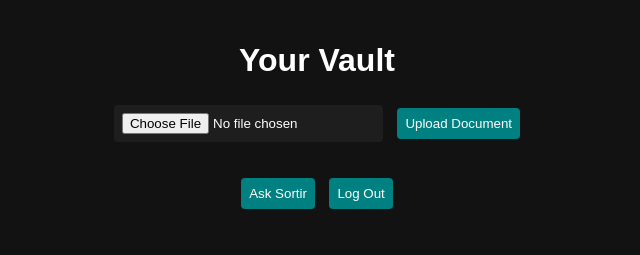
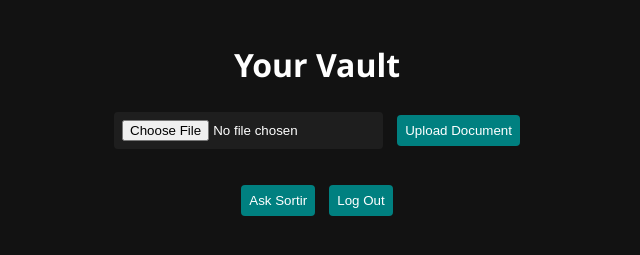
Before and after one commit to aunorthrop/sortir-app, a website: page public/dashboard.html in a window 1280 px wide. Shown: the part 135-390 px from the top of the page, without its empty margins (323-963 px from the left). Drawn offline with Linux system fonts and the light colour scheme; no server answers.

Commit message:
Update style.css

```diff
--- a/public/style.css
+++ b/public/style.css
@@ -1,7 +1,7 @@
 body {
   background: #121212;
   color: white;
-  font-family: sans-serif;
+  font-family: 'Segoe UI', sans-serif;
   margin: 0;
   padding: 0;
   text-align: center;
```
